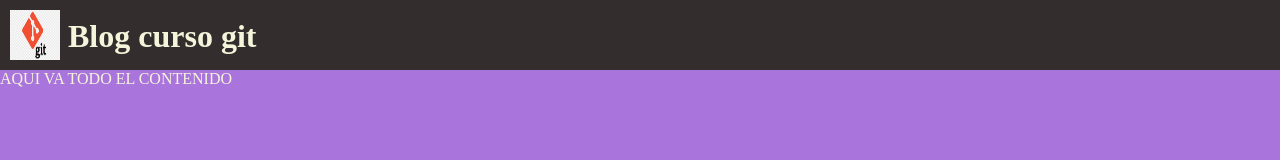
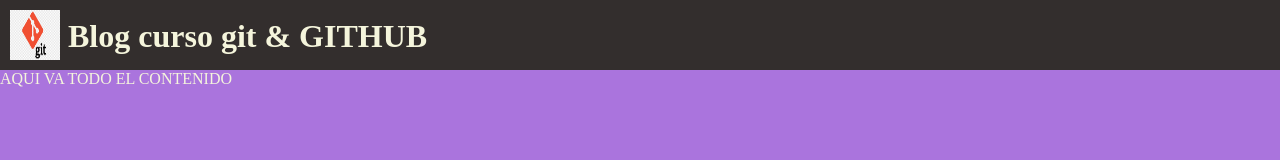
Before and after one commit to Priscila-27/Curso-git, a plain HTML site: page index.html in a window 1280 px wide. Drawn offline with Linux system fonts and the light colour scheme; a web font is replaced by a local one.

Commit message:
cambio el titulo

```diff
--- a/index.html
+++ b/index.html
@@ -16,7 +16,7 @@
 <body>
     <div class="bar">
         <img class="logo" src="img/logo.png">
-        <h1>Blog curso git</h1>
+        <h1>Blog curso git & GITHUB</h1>
     </div>
 
     <div>
```
